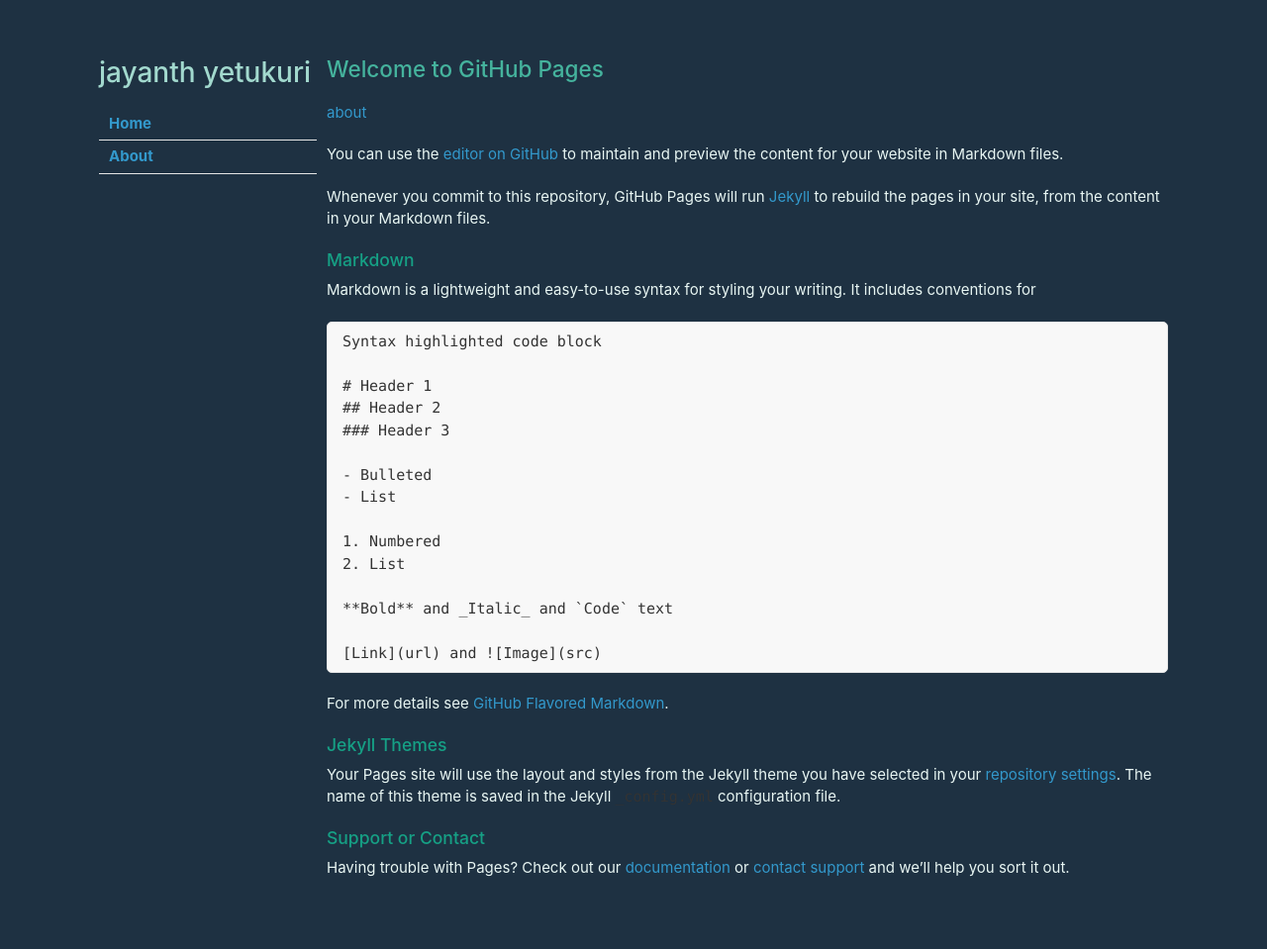
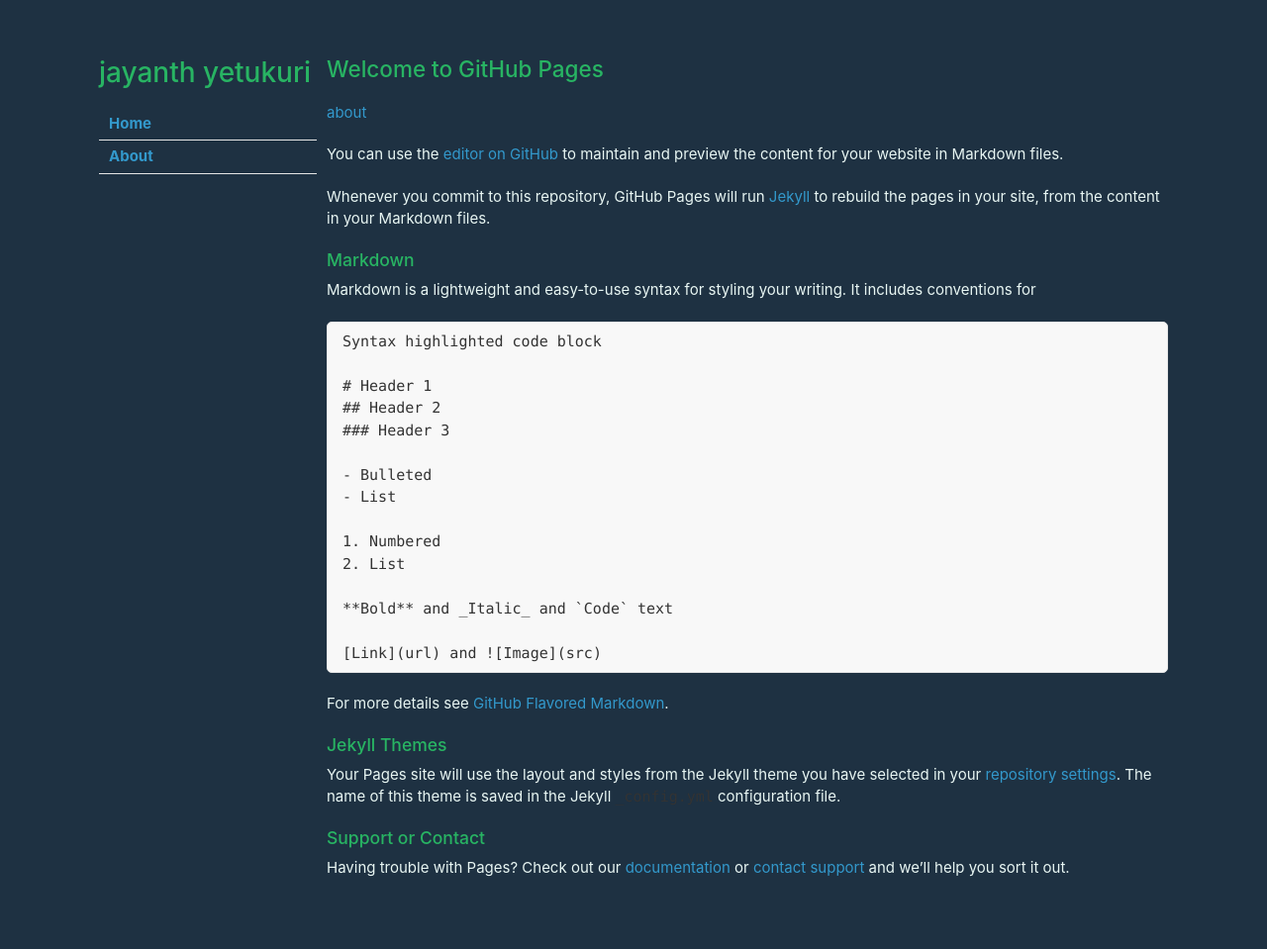
Before and after one commit to jayanthyetukuri/jayanthyetukuri.github.io, a Jekyll site: the page built from index.md, in a window 1280 px wide. Shown: the whole page at 99% size. Built offline with Jekyll 4.4.1, drawn with Linux system fonts in a browser that asks for light colours; our own code applies the rules of GitHub Pages for plain Markdown files; the repository's description, which GitHub fills in, is left out.

Commit message:
Update styles.css

```diff
--- a/assets/css/styles.css
+++ b/assets/css/styles.css
@@ -9,7 +9,8 @@ body {
 }
 
 h1, h2, h3, h4, h5, h6 {
-  color:#0B5345;
+  color:#28B463;
+/*     #0B5345; */
   margin:0 0 20px;
 }
 
@@ -22,19 +23,19 @@ h1, h2, h3 {
 }
 
 h1 {
-  color:#A2D9CE;
+/*   color:#A2D9CE; */
   font-size:28px;
   font-weight: 500;
 }
 
 h2 {
-  color:#45B39D;
+/*   color:#45B39D; */
 /*   color:#393939; */
   font-weight: 500;
 }
 
 h3, h4, h5, h6 {
-  color:#16A085;
+/*   color:#16A085; */
 /*   color:#494949; */
   font-weight: 500;
   margin: 0 0 10px;
```
